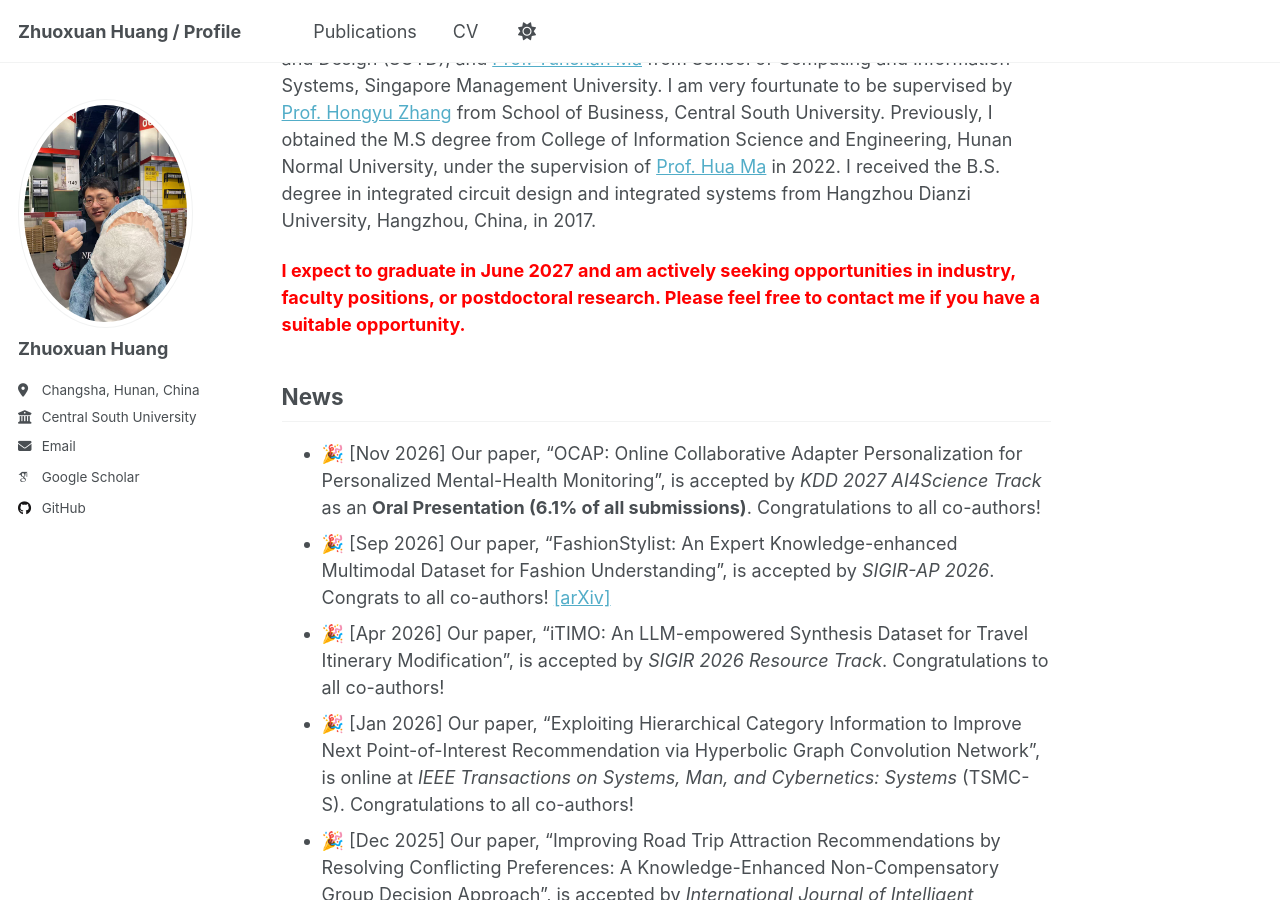
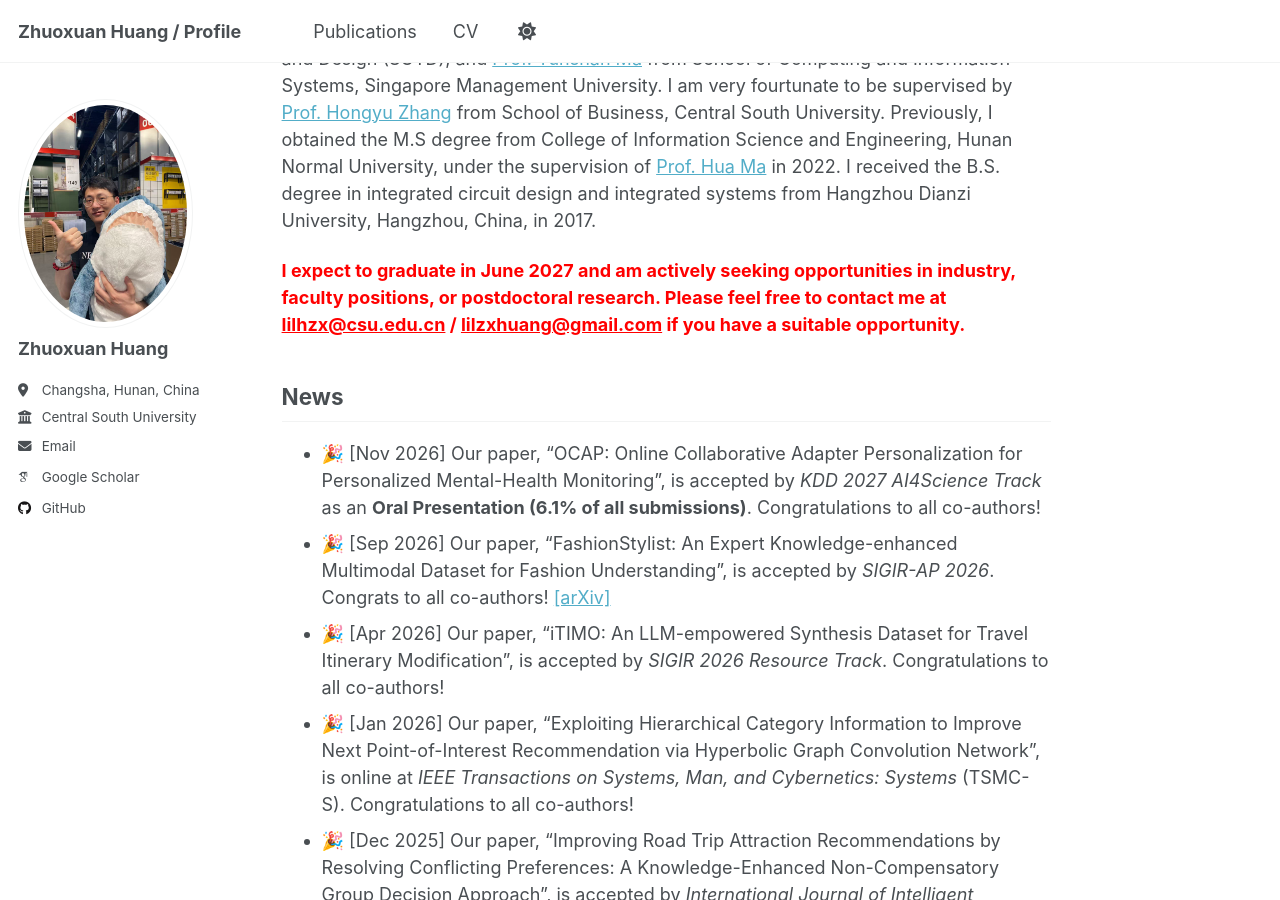
Before and after one commit to zelo2/zelo2.github.io, a Jekyll site: the page built from _pages/about.md, in a window 1280 px wide and 900 px high, scrolled down 390 px. Built offline with Jekyll 4.4.1, drawn with Linux system fonts in a browser that asks for light colours; some web fonts are replaced; a script that is not in the unit is left out.

Commit message:
Add contact emails to homepage opportunity notice

```diff
--- a/_pages/about.md
+++ b/_pages/about.md
@@ -11,7 +11,7 @@ I am a Ph.D. student at the School of Business, Central South University. My cur
 
 Currently, I am a CSC-funded visting student co-supervised by [Prof. Zhu Sun](https://sites.google.com/view/zhusun/home) from Information Systems Technology and Design (ISTD), Singapore University of Technology and Design (SUTD), and [Prof. Yunshan Ma](https://mysbupt.github.io) from School of Computing and Information Systems, Singapore Management University. I am very fourtunate to be supervised by [Prof. Hongyu Zhang](https://scholar.google.com.hk/citations?user=B1gqJ8UAAAAJ&hl=zh-CN&oi=sra) from School of Business, Central South University. Previously, I obtained the M.S degree from College of Information Science and Engineering, Hunan Normal University, under the supervision of [Prof. Hua Ma](https://ieeexplore.ieee.org/author/37086381334) in 2022. I received the B.S. degree in integrated circuit design and integrated systems from Hangzhou Dianzi University, Hangzhou, China, in 2017.
 
-<p style="color: red;"><strong>I expect to graduate in June 2027 and am actively seeking opportunities in industry, faculty positions, or postdoctoral research. Please feel free to contact me if you have a suitable opportunity.</strong></p>
+<p style="color: red;"><strong>I expect to graduate in June 2027 and am actively seeking opportunities in industry, faculty positions, or postdoctoral research. Please feel free to contact me at <a href="mailto:lilhzx@csu.edu.cn" style="color: inherit;">lilhzx@csu.edu.cn</a> / <a href="mailto:lilzxhuang@gmail.com" style="color: inherit;">lilzxhuang@gmail.com</a> if you have a suitable opportunity.</strong></p>
 
 News
 ------
```
